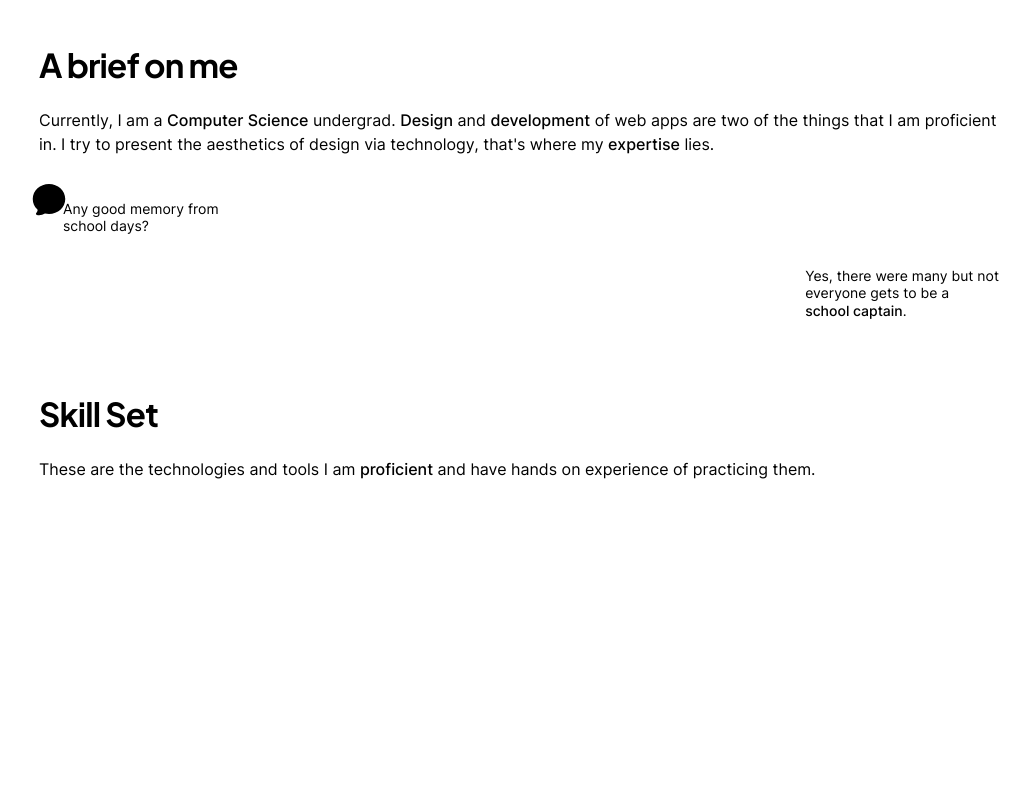
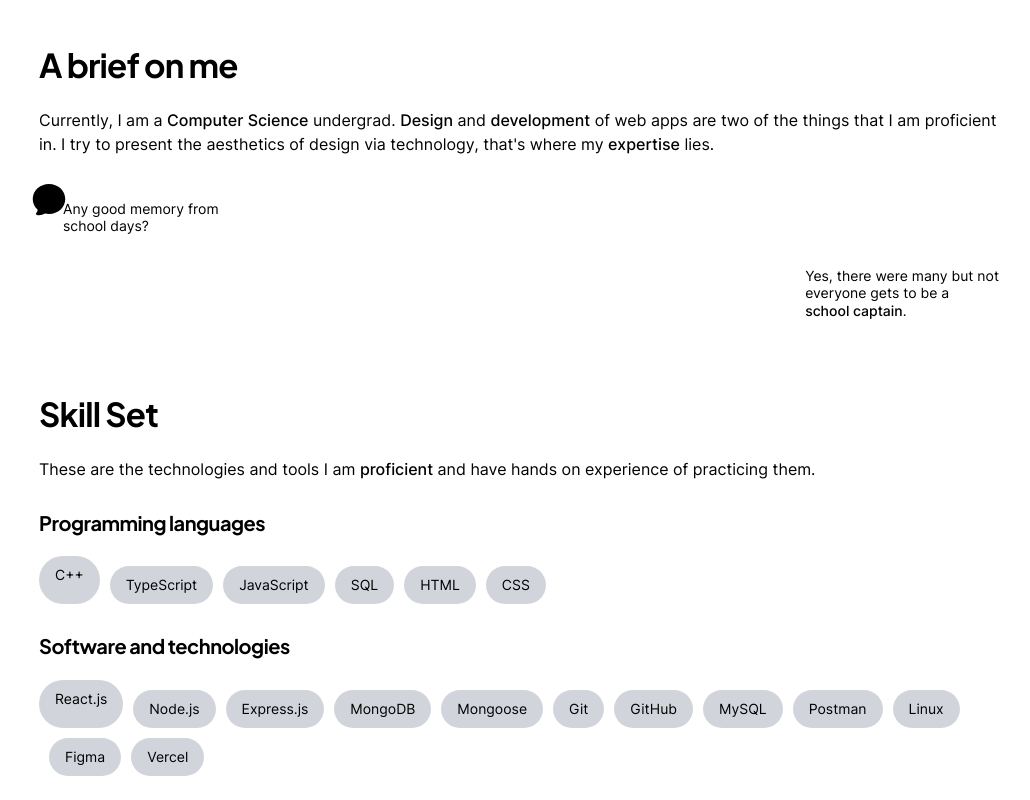
Before and after one commit to sourinsarkar/portfolioX, a React (Vite) app: page / in a window 1280 px wide. Shown: the part 762-1562 px from the top of the page, without its empty margins (113-1143 px from the left). Before the commit the page ends 1243 px from the top, so only its background shows below. Built offline with nearby package versions, Linux system fonts and the light colour scheme.

Commit message:
Issue: Styling in first element in skills section

```diff
--- a/colors.ts
+++ b/colors.ts
@@ -10,5 +10,8 @@ export default {
     },
     blueInk: {
         '8x': '#0055ff',
-    }
+    },
+    green: {
+        '8x': '#0F9D58',
+    },
 };
--- a/src/components/Content.tsx
+++ b/src/components/Content.tsx
@@ -1,5 +1,6 @@
 import { ChatBubbleOvalLeftIcon } from "@heroicons/react/24/solid";
 import LotusImage from "../assets/images/lotus.png"
+import HznlCtn from "../utils/Horizontal_Small_Container";
 
 const Content: React.FC = () => {
     return (
@@ -62,10 +63,30 @@ const Content: React.FC = () => {
                 <div className="mt-5">
                     <p className="sub-font text-blueD-10x">These are the technologies and tools I am <span className="font-medium text-blue-10x">proficient</span> and have hands on experience of practicing them.</p>
                 </div>
-                <div>
-                    <div><h3></h3></div>
-                    <div>
-
+                <div className="my-6">
+                    <div className="mt-7 mb-5"><h3 className="primary-font font-bold text-xl tracking-tight leading-snug text-blueInk-8x">Programming languages</h3></div>
+                    <div className="flex flex-wrap space-x-2.5 space-y-2.5">
+                        <HznlCtn skill="C++" />
+                        <HznlCtn skill="TypeScript" />
+                        <HznlCtn skill="JavaScript" />
+                        <HznlCtn skill="SQL" />
+                        <HznlCtn skill="HTML" />
+                        <HznlCtn skill="CSS" />
+                    </div>
+                    <div className="mt-7 mb-5"><h3 className="primary-font font-bold text-xl tracking-tight leading-snug text-green-8x">Software and technologies</h3></div>
+                    <div className="flex flex-wrap space-x-2.5 space-y-2.5">
+                        <HznlCtn skill="React.js" />
+                        <HznlCtn skill="Node.js" />
+                        <HznlCtn skill="Express.js" />
+                        <HznlCtn skill="MongoDB" />
+                        <HznlCtn skill="Mongoose" />
+                        <HznlCtn skill="Git" />
+                        <HznlCtn skill="GitHub" />
+                        <HznlCtn skill="MySQL" />
+                        <HznlCtn skill="Postman" />
+                        <HznlCtn skill="Linux" />
+                        <HznlCtn skill="Figma" />
+                        <HznlCtn skill="Vercel" />
                     </div>
                 </div>
             </div>
--- a/src/utils/Horizontal_Small_Container.tsx
+++ b/src/utils/Horizontal_Small_Container.tsx
@@ -1,7 +1,11 @@
-const HznlCtn: React.FC = () => {
+type skillProp = {
+    skill: string
+}
+
+const HznlCtn: React.FC<skillProp> = ({ skill }) => {
     return (
-        <div className="bg-blueL-1x rounded-full">
-
+        <div className="text-sm sub-font leading-none px-4 py-3 bg-gray-300 rounded-full max-w-fit text-blueD-10x">
+            <p>{skill}</p>
         </div>
     );
 }
```
